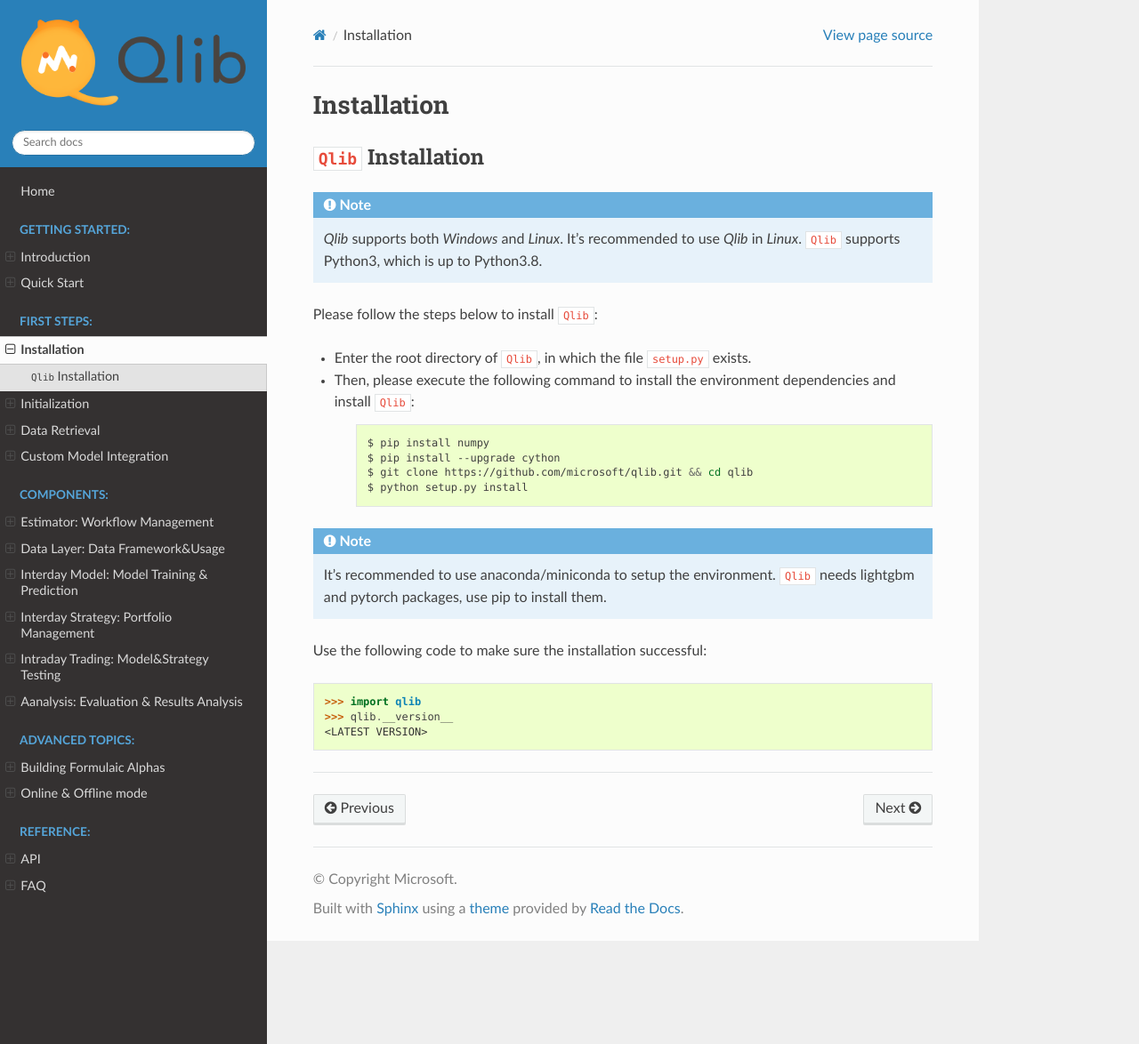
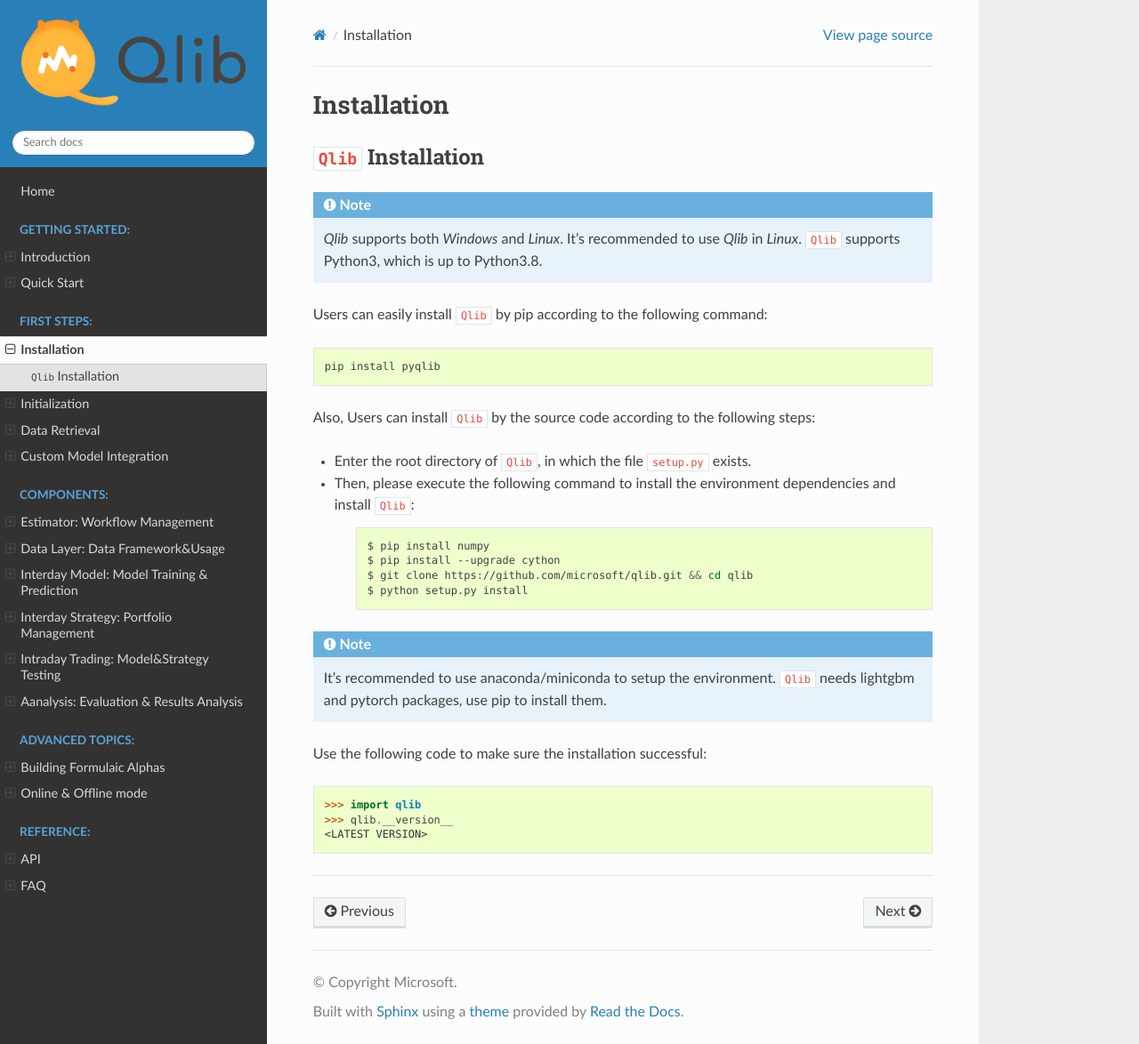
Before and after one commit to microsoft/qlib, a Sphinx documentation site: the page built from docs/start/installation.rst, in a window 1280 px wide and 1174 px high. Shown: the whole window at 89% size. Built offline with Sphinx 7.4.7 and the Read the Docs theme 2.0.0, drawn with Linux system fonts in a browser that asks for light colours; pages that are not in the unit, such as notebooks, are missing from menus.

Commit message:
update installation README.md & docs

```diff
--- a/docs/start/installation.rst
+++ b/docs/start/installation.rst
@@ -12,7 +12,14 @@
 
    `Qlib` supports both `Windows` and `Linux`. It's recommended to use `Qlib` in `Linux`. ``Qlib`` supports Python3, which is up to Python3.8.
 
-Please follow the steps below to install ``Qlib``:
+Users can easily install ``Qlib`` by pip according to the following command:
+
+.. code-block:: bash
+
+   pip install pyqlib
+
+
+Also, Users can install ``Qlib`` by the source code according to the following steps:
 
 - Enter the root directory of ``Qlib``, in which the file ``setup.py`` exists.
 - Then, please execute the following command to install the environment dependencies and install ``Qlib``:
@@ -23,7 +30,6 @@
       $ pip install --upgrade cython
       $ git clone https://github.com/microsoft/qlib.git && cd qlib
       $ python setup.py install
-
 
 .. note::
    It's recommended to use anaconda/miniconda to setup the environment. ``Qlib`` needs lightgbm and pytorch packages, use pip to install them.
```
Also changed, not shown: README.md (+7 -1 lines).
